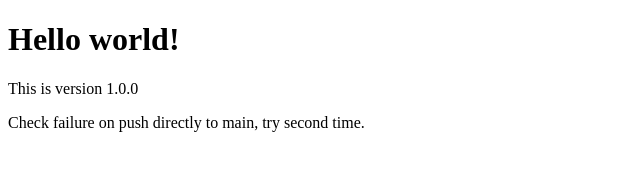
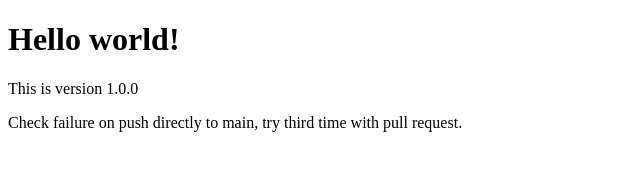
Before and after one commit to Yao-C/pr-preview, a plain HTML site: page public/index.html in a window 1280 px wide. Shown: the whole page, without its empty margins (0-640 px from the left). Drawn offline with Linux system fonts and the light colour scheme.

Commit message:
Add changing for pull request

```diff
--- a/public/index.html
+++ b/public/index.html
@@ -12,7 +12,7 @@
   <h1>Hello world!</h1>
 
   <p>This is version 1.0.0</p>
-  <p>Check failure on push directly to main, try second time.</p>
+  <p>Check failure on push directly to main, try third time with pull request.</p>
 </body>
 
 </html>
```
